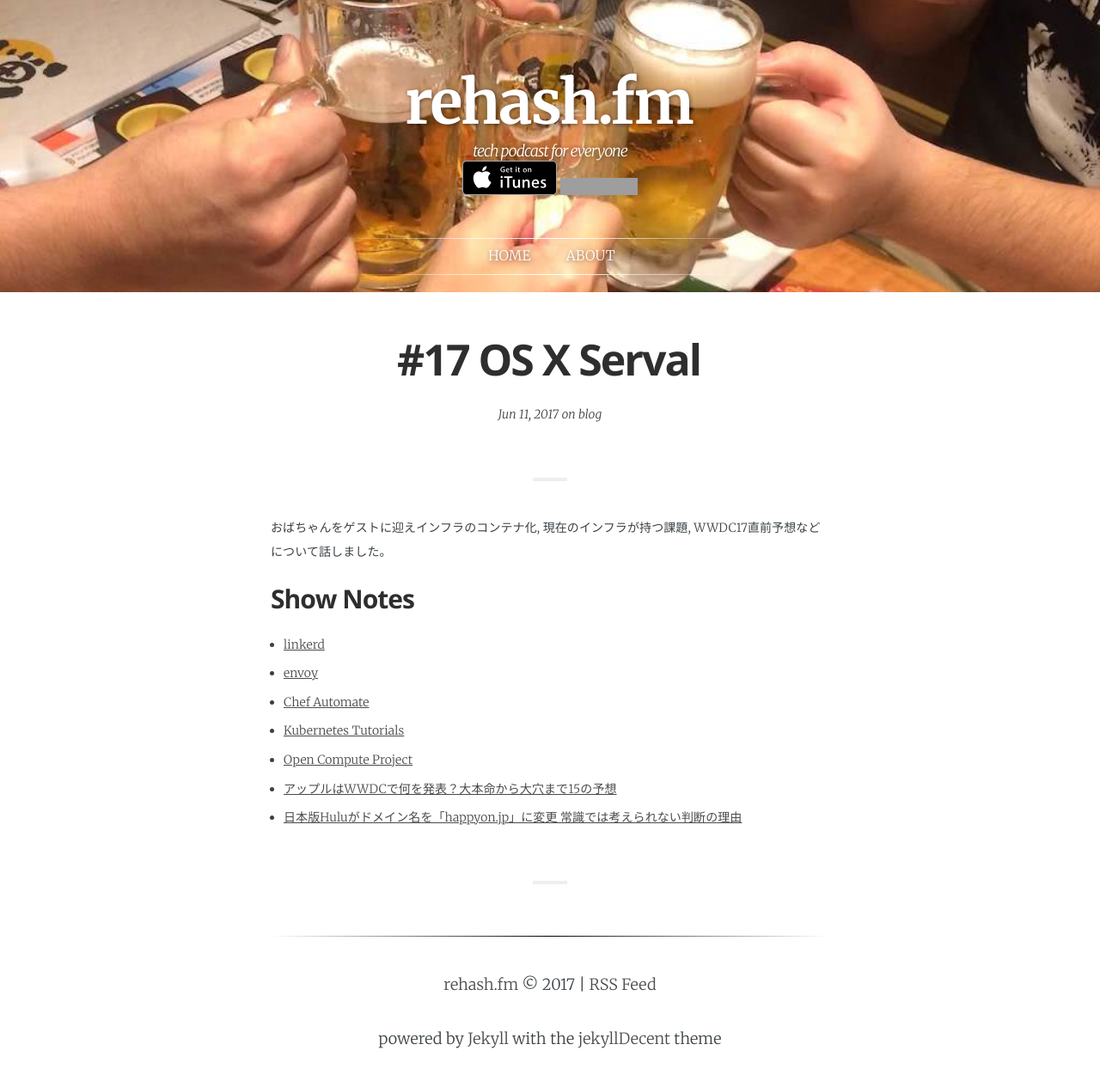
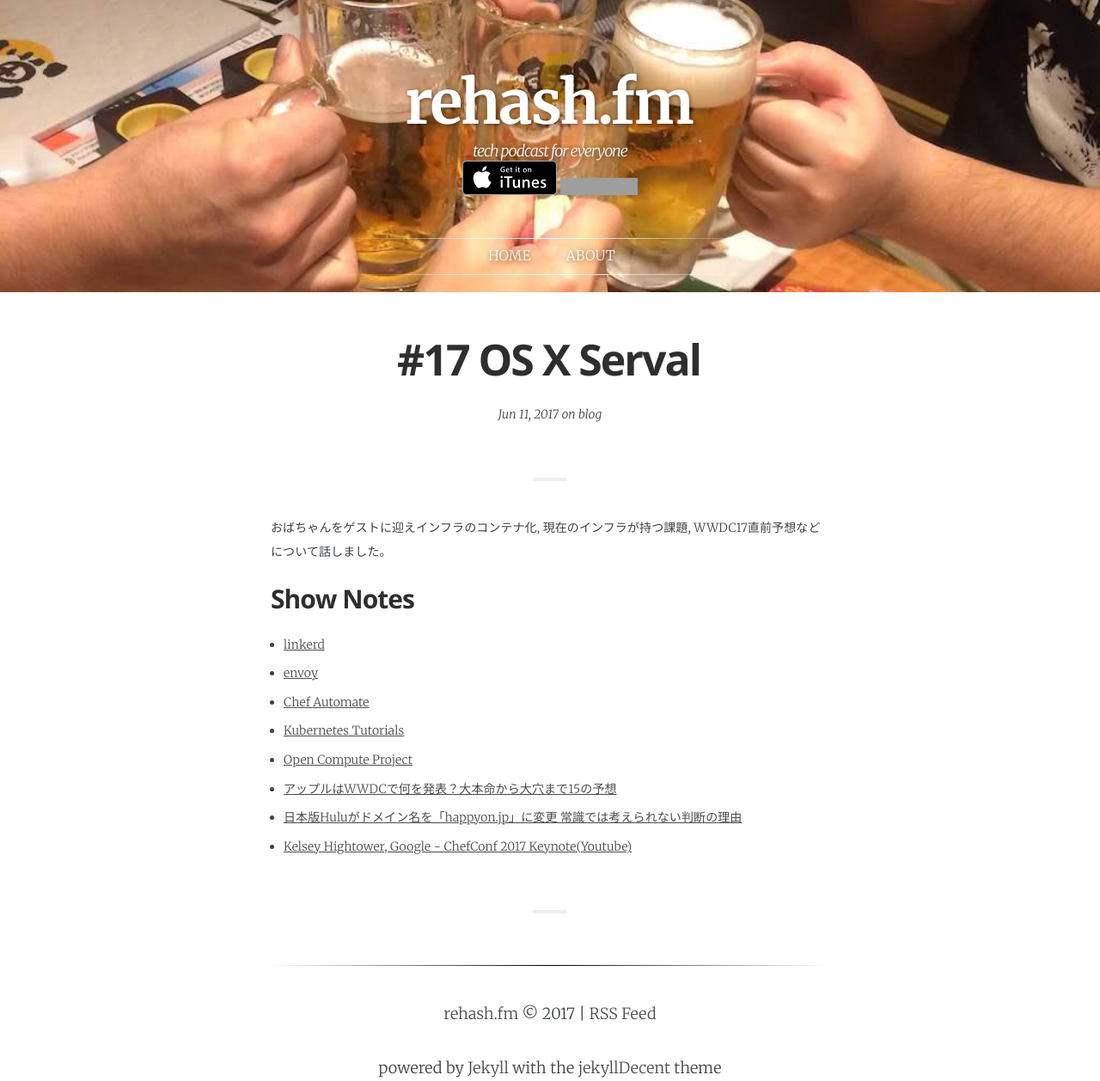
Before and after one commit to rehashfm/rehash.fm, a Jekyll site: the page built from _posts/2017-06-11-17.md, in a window 1280 px wide. Shown: the whole page at 86% size. Built offline with Jekyll 4.4.1, drawn with Linux system fonts in a browser that asks for light colours; some web fonts are replaced; before the commit the page ends 1225 px from its top, so only the background shows below that; grey boxes are pictures that could not be loaded.

Commit message:
add kelsey presentation link

```diff
--- a/_posts/2017-06-11-17.md
+++ b/_posts/2017-06-11-17.md
@@ -17,3 +17,4 @@ excerpt:           おばちゃんをゲストに迎えインフラのコンテ
 - [Open Compute Project](http://www.opencompute.org/)
 - [アップルはWWDCで何を発表？大本命から大穴まで15の予想](https://japan.cnet.com/article/35102180/)
 - [日本版Huluがドメイン名を「happyon.jp」に変更 常識では考えられない判断の理由](http://japanese.engadget.com/2017/05/10/hulu-happyon-jp/)
+- [Kelsey Hightower, Google - ChefConf 2017 Keynote(Youtube)](https://www.youtube.com/watch?v=-yTeXCY3iM0&t=1264s)
```
